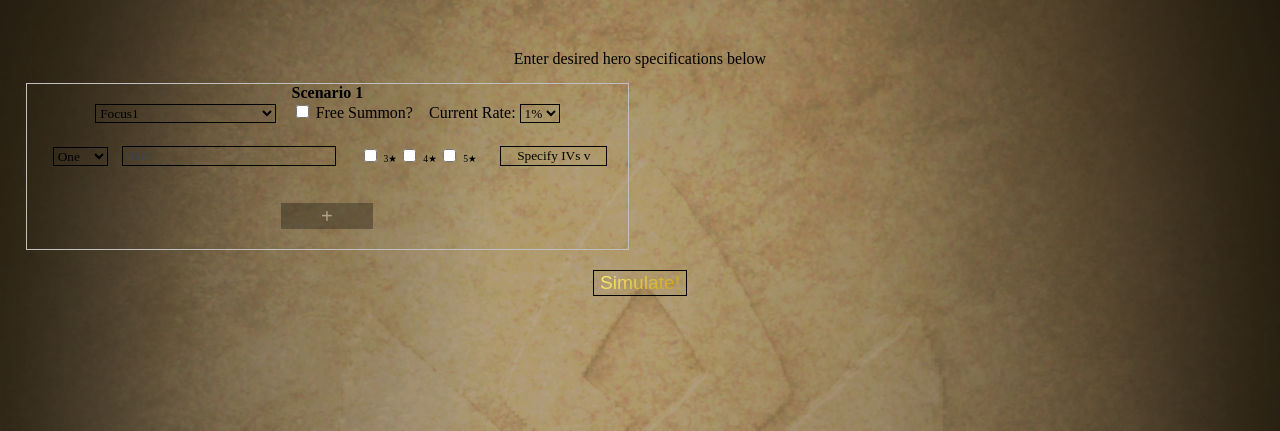
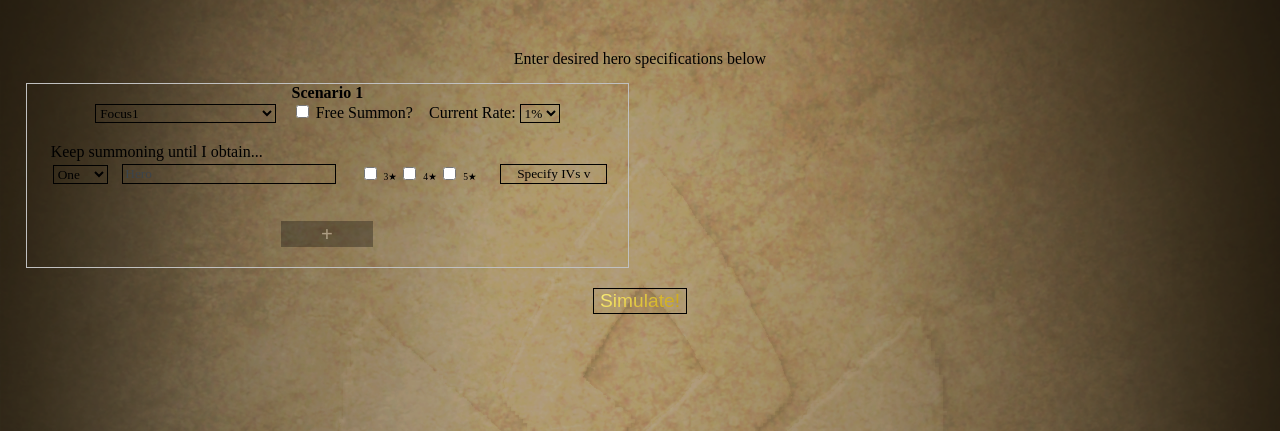
Before and after one commit to Bozolink/FEH2, a PHP site: page / in a window 1280 px wide. Shown: the part 124-555 px from the top of the page. Run offline with PHP 8.4, Linux system fonts and the light colour scheme; some libraries are stand-ins or nearby versions; some web fonts are replaced.

Commit message:
header added

```diff
--- a/index.html
+++ b/index.html
@@ -60,7 +60,7 @@
                     </select>
 
 
-
+                    <p style="margin-top:20px; text-align:left; margin-left:4%"> Keep summoning until I obtain...</p>
                     <table id="hero11" class="herotable">
                         <tr class="active">
 
--- a/style.css
+++ b/style.css
@@ -195,9 +195,9 @@ input::-webkit-input-placeholder {
     padding-top: 5px;
 }
 
-#hero11 {
+/*#hero11 {
     margin-top: 20px;
-}
+}*/
 
 /*Radio Button code*/
 label > input{ /* HIDE RADIO */
```
